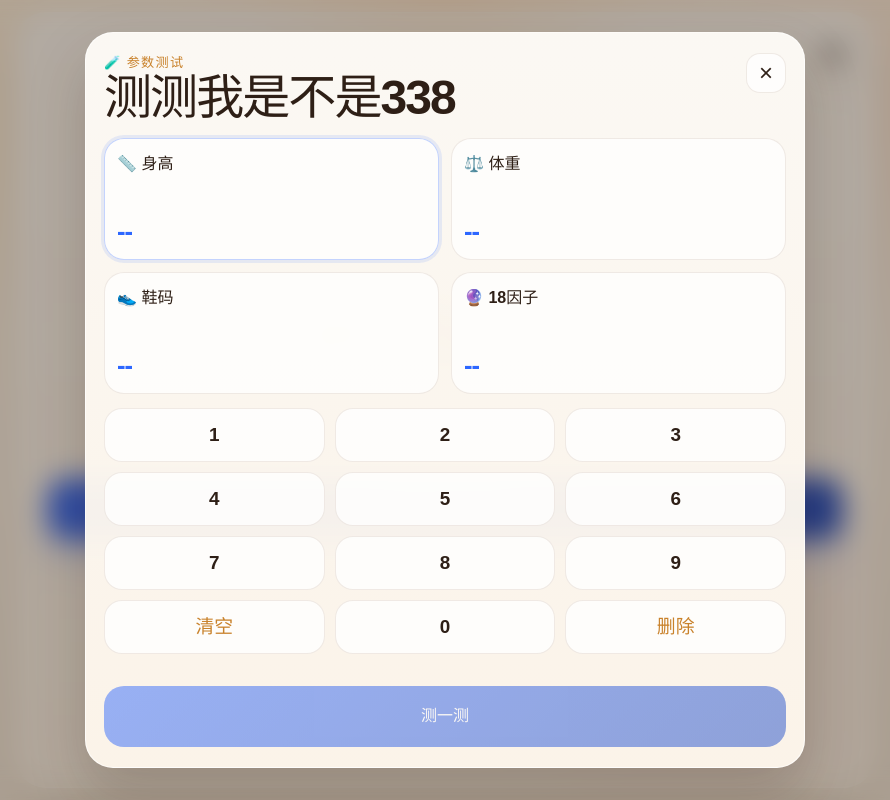
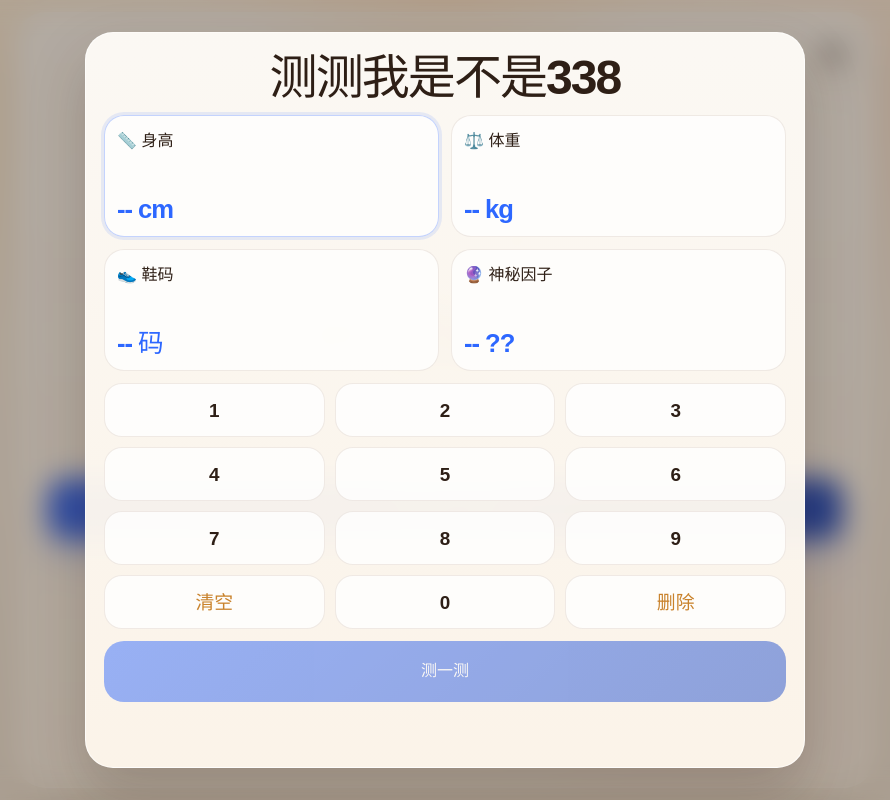
Before and after one commit to YY404NF/338-Theory, a Vue app: page / in a window 1280 px wide. Both pictures are taken after a click on the button "测测我是不是338". Shown: the whole page, without its empty margins (195-1085 px from the left). Built offline with nearby package versions, Linux system fonts and the light colour scheme.

Commit message:
Refine quiz panel and profile carousel

```diff
--- a/src/App.vue
+++ b/src/App.vue
@@ -6,10 +6,58 @@ import FactorPanel from './components/FactorPanel.vue'
 import ProfilesPanel from './components/ProfilesPanel.vue'
 import NotesPanel from './components/NotesPanel.vue'
 import QuizOverlay from './components/QuizOverlay.vue'
-import profiles from './data/profiles.json'
-import theoryData from './data/theory.json'
 import { buildQuizSummary, quizQuestions } from './utils/quiz'
 import type { Profile, QuizKey } from './utils/types'
+
+const profiles: Profile[] = [
+  {
+    name: '墨龙辞',
+    date: '2025.05.04 上海',
+    avatar: 'https://q1.qlogo.cn/g?b=qq&nk=424076534&s=640',
+  },
+  {
+    name: '南殇',
+    date: '2024.01.22 北京',
+    avatar: 'https://q1.qlogo.cn/g?b=qq&nk=3489424615&s=640',
+  },
+]
+
+const core = {
+  title: '185 + 90 + 45 + 18',
+  founder: '马户',
+  link: 'https://space.bilibili.com/228105707',
+  linkText: '查看原典来源',
+}
+
+const factors = [
+  {
+    key: 'height',
+    title: '📏 垂直基线',
+    description: '男性垂直维度的第一道门槛，强调轮廓、站姿与第一眼的空间占有率。',
+  },
+  {
+    key: 'weight',
+    title: '⚖️ 质量密度',
+    descriptionPrefix: '围绕 BMI 黄金比例推导出的',
+    highlight: '理想质量参数',
+    descriptionSuffix: '，强调稳定感、厚度与存在感。',
+  },
+  {
+    key: 'shoeSize',
+    title: '👞 支撑幅面',
+    description: '关于底盘与支撑系统的象征性指标，代表重心、步态与整体落点。',
+  },
+  {
+    key: 'factor18',
+    title: '🔮 18 ??-神秘因子',
+    description: '更难被量化的部分通常被归入这一层面：',
+    speculations: [
+      '时间维度：个体生存时长达到某条心理阈值',
+      '代际特征：与某一时间切片有关的集体印象',
+      '特殊参数：关于 18 的全部神秘联想与误读',
+    ] as const,
+  },
+] as const
 
 const isQuizOpen = ref(false)
 const activeField = ref<QuizKey>('height')
@@ -35,7 +83,7 @@ const sortedProfiles = computed(() =>
 const quizSummary = computed(() => buildQuizSummary(quizForm))
 
 const factorCards = computed(() =>
-  theoryData.factors.map((factor) => ({
+  factors.map((factor) => ({
     ...factor,
     result: hasSubmittedQuiz.value ? quizSummary.value.dimensions[factor.key as QuizKey] : null,
   })),
@@ -90,7 +138,7 @@ const submitQuiz = () => {
     />
     <CorePanel
       id="core-panel"
-      :core="theoryData.core"
+      :core="core"
     />
     <FactorPanel
       id="factors-panel"
--- a/src/components/FactorPanel.vue
+++ b/src/components/FactorPanel.vue
@@ -13,7 +13,7 @@ type FactorCard = {
   descriptionPrefix?: string
   descriptionSuffix?: string
   highlight?: string
-  speculations?: string[]
+  speculations?: readonly string[]
   result: FactorResult | null
 }
 
--- a/src/components/QuizOverlay.vue
+++ b/src/components/QuizOverlay.vue
@@ -30,14 +30,8 @@ const keypadRows = [
   <Teleport to="body">
     <div v-if="isOpen" class="quiz-overlay" @click.self="$emit('close')">
       <section class="quiz-sheet">
-        <div class="quiz-header">
-          <div>
-            <p class="quiz-kicker">🧪 参数测试</p>
-            <h2>测测我是不是338</h2>
-          </div>
-          <button class="quiz-close" type="button" aria-label="Close quiz" @click="$emit('close')">
-            ×
-          </button>
+        <div class="quiz-header quiz-header-center">
+          <h2>测测我是不是338</h2>
         </div>
 
         <div class="quiz-box-grid">
@@ -51,7 +45,7 @@ const keypadRows = [
           >
             <span class="quiz-box-label">{{ question.emoji }} {{ question.label }}</span>
             <strong class="quiz-box-value">
-              {{ form[question.key] || '--' }}{{ form[question.key] ? question.unit : '' }}
+              {{ form[question.key] || '--' }} {{ question.unit }}
             </strong>
           </button>
         </div>
--- a/src/style.css
+++ b/src/style.css
@@ -446,7 +446,7 @@ h3 {
 }
 
 .profile-card-large {
-  min-height: 320px;
+  min-height: 392px;
   flex-direction: column;
   justify-content: center;
   text-align: center;
@@ -494,22 +494,22 @@ h3 {
 .profile-rail-wrap {
   width: calc(100% + 16px);
   margin: 0 -8px;
-  padding: 12px 0 16px;
-  overflow: hidden;
+  padding: 22px 0 32px;
+  overflow: visible;
 }
 
 .profile-rail {
   display: grid;
   grid-auto-flow: column;
-  grid-auto-columns: 84%;
+  grid-auto-columns: 66%;
   gap: 14px;
-  padding: 0 8%;
+  padding: 0 17%;
   margin: 0;
   overflow-x: auto;
   overflow-y: hidden;
   overscroll-behavior-x: contain;
   overscroll-behavior-y: none;
-  touch-action: pan-x;
+  touch-action: auto;
   scroll-snap-type: x mandatory;
   list-style: none;
 }
@@ -525,7 +525,7 @@ h3 {
 }
 
 .profile-slide-active {
-  transform: scale(1.04);
+  transform: scale(1.06);
 }
 
 .quiz-overlay {
@@ -536,6 +536,7 @@ h3 {
   display: flex;
   align-items: center;
   justify-content: center;
+  overflow: hidden;
   background: rgb(53 34 18 / 38%);
   backdrop-filter: blur(14px);
 }
@@ -546,7 +547,7 @@ h3 {
   padding: 20px 18px;
   display: flex;
   flex-direction: column;
-  gap: 14px;
+  gap: 12px;
   background:
     linear-gradient(180deg, rgb(255 252 247 / 96%), rgb(255 247 236 / 96%));
   border: 1px solid rgb(255 255 255 / 70%);
@@ -561,24 +562,9 @@ h3 {
   gap: 12px;
 }
 
-.quiz-kicker {
-  color: var(--gold);
-  font-size: 0.82rem;
-  font-weight: 800;
-  letter-spacing: 0.1em;
-}
-
-.quiz-close {
-  width: 40px;
-  height: 40px;
-  display: inline-flex;
-  align-items: center;
+.quiz-header-center {
   justify-content: center;
-  color: var(--ink);
-  background: rgb(255 255 255 / 76%);
-  border: 1px solid var(--line);
-  border-radius: 14px;
-  font-size: 1.5rem;
+  text-align: center;
 }
 
 .quiz-box-grid {
@@ -620,6 +606,7 @@ h3 {
 .keypad {
   display: grid;
   gap: 10px;
+  margin-bottom: 0;
 }
 
 .keypad-row {
@@ -643,7 +630,7 @@ h3 {
 }
 
 .primary-button-full {
-  margin-top: auto;
+  margin-top: 0;
 }
 
 .primary-button:disabled {
@@ -721,7 +708,7 @@ h3 {
   }
 
   .profile-rail {
-    grid-auto-columns: 88%;
-    padding: 0 6%;
+    grid-auto-columns: 74%;
+    padding: 0 13%;
   }
 }
--- a/src/utils/quiz.ts
+++ b/src/utils/quiz.ts
@@ -4,10 +4,17 @@ export const quizQuestions: QuizQuestion[] = [
   { key: 'height', emoji: '📏', label: '身高', unit: 'cm', ideal: 185 },
   { key: 'weight', emoji: '⚖️', label: '体重', unit: 'kg', ideal: 90 },
   { key: 'shoeSize', emoji: '👟', label: '鞋码', unit: '码', ideal: 45 },
-  { key: 'factor18', emoji: '🔮', label: '18因子', unit: '', ideal: 18 },
+  { key: 'factor18', emoji: '🔮', label: '神秘因子', unit: '??', ideal: 18 },
 ]
 
 const toNumber = (value: string) => Number(value || 0)
+
+const getClosenessRatio = (value: number, ideal: number) => {
+  if (!value) return 0
+  const distance = Math.abs(value - ideal)
+  const maxDistance = Math.max(ideal, 1)
+  return Math.max(0, Math.round((1 - distance / maxDistance) * 100))
+}
 
 const getDimensionDescription = (key: QuizKey, value: number) => {
   if (!value) return '该维度暂未录入有效数字，研究院无法继续追踪。'
@@ -56,7 +63,7 @@ export const buildQuizSummary = (form: Record<QuizKey, string>) => {
     accumulator[question.key] = {
       value,
       unit: question.unit,
-      ratio: value ? Math.min((value / question.ideal) * 100, 100) : 0,
+      ratio: getClosenessRatio(value, question.ideal),
       matched: matched[question.key],
       description: getDimensionDescription(question.key, value),
     }
```
